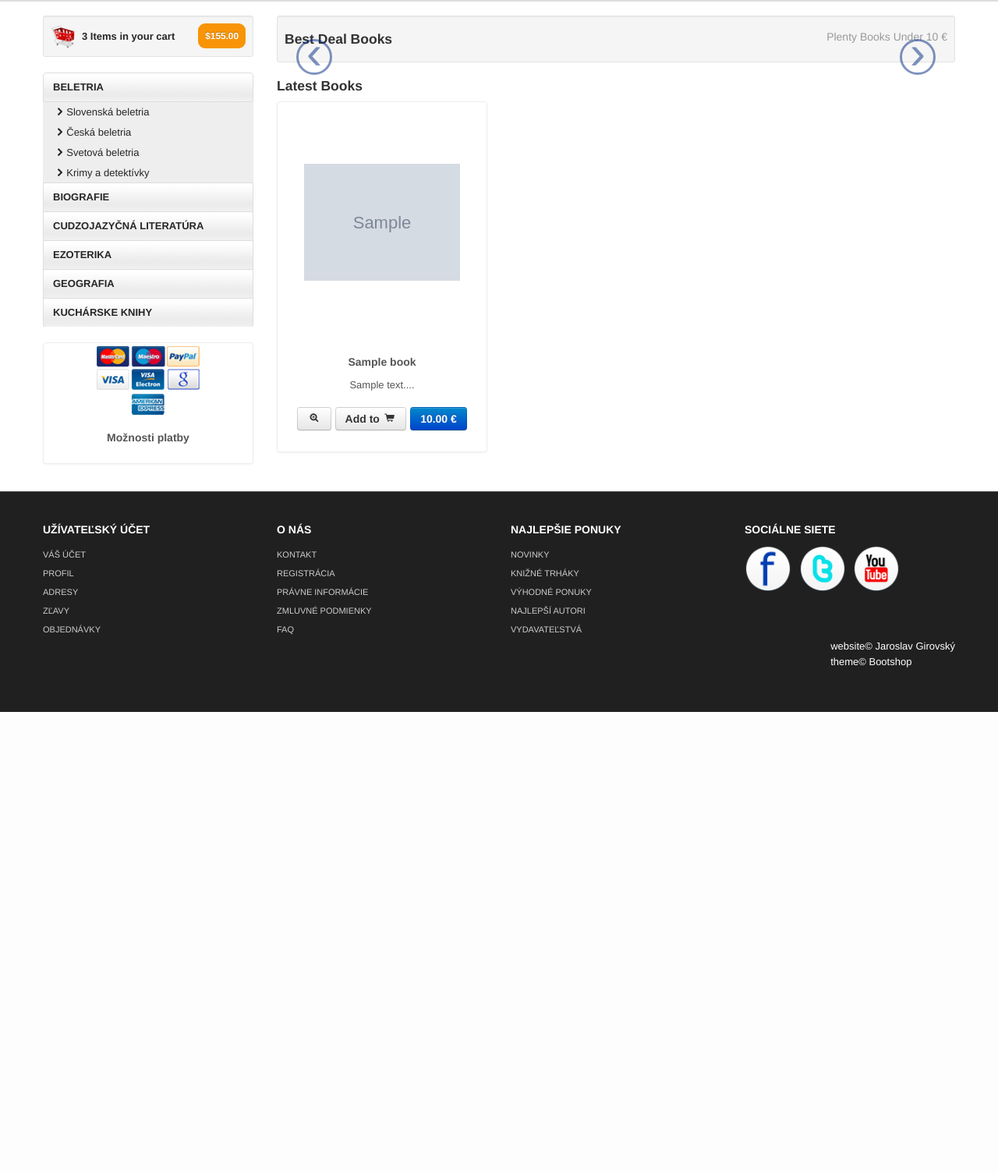
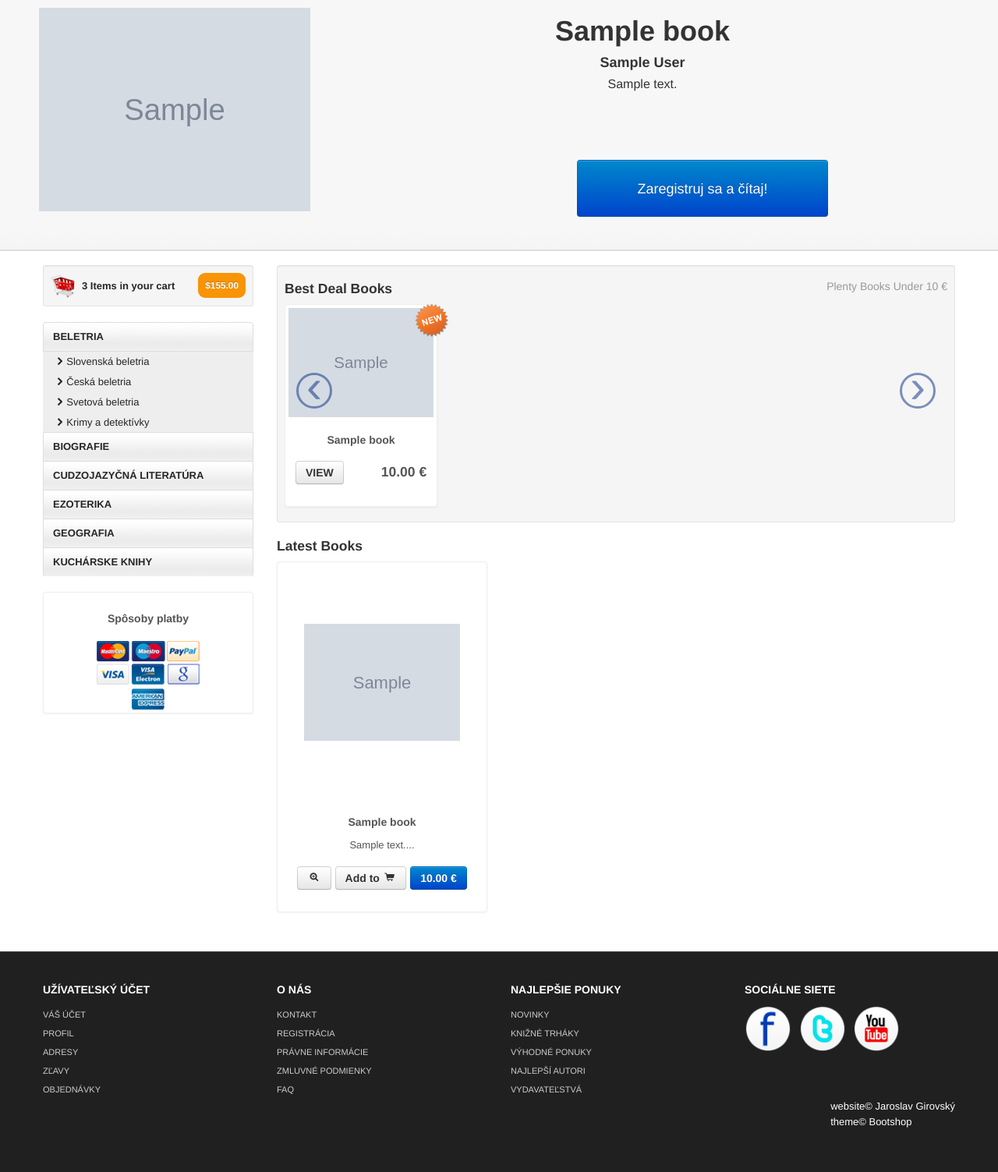
Before and after one commit to jagi113/book_store, a Django app: page /books/ in a window 1280 px wide. Shown: the part 127-1630 px from the top of the page at 78% size. Before the commit the page ends 1040 px from the top, so only its background shows below. Run offline with Django 4.2, Linux system fonts and the light colour scheme; tables that the repository leaves empty hold one stand-in row (values such as "Sample post"); grey boxes marked "Sample" are stand-in pictures.

Commit message:
carousel

```diff
--- a/templates/includes/carousel.html
+++ b/templates/includes/carousel.html
@@ -1,17 +1,27 @@
 {% load static %}
+
 <div id="carouselBlk">
+
 	<div id="myCarousel" class="carousel slide">
+
 		<div class="carousel-inner">
+
 			{% for book in books.carousel_content %}
-			<div class="item">
-			<div class="container">
-				<a href="register.html"><img style="width:100%" src="{{book.image}}" alt="special offers"/></a>
-				<div class="carousel-caption">
-					<h4>{{book.title|slice:"30"}}{% if book.title|length > 30 %}...{%endif%}</h4>
-					<p>{{book.description|slice:"130"}}...</p>
-					</div>
+
+			<div class="item {% if forloop.first %} active {% endif %}" >
+				<div class="container" style="display:flex;width: 100%;max-width: 1200px; margin: 0 auto;" >
+						<div style="flex:30%;padding:10px;height:300px;">
+							<img src="{{ book.image }}" style="margin: auto; max-height: 100%; max-width: 100%;">
+						</div>
+						<div style="flex:70%;padding:10px;height:300px; justify-content: center;">
+							<h1 style="font-size: 36px; margin-bottom: 10px;">{% if book.title|length > 30 %}{{ book.title|truncatechars:130|wordwrap:70 }}...{% else %}{{ book.title }}{% endif %}</h1>
+							<h4 style="font-size: 18px; margin-bottom: 10px;">{{ book.author }}</h4>
+							<p style="font-size: 16px;">{% if book.description|length > 130 %}{{ book.description|truncatechars:130|wordwrap:70 }}...{% else %}{{ book.description }}{% endif %}</p>
+							<a href="" class="btn btn-primary" style="margin-bottom: 10px;object-align:center;font-size: 18px" >Zaregistruj sa a čítaj!</a>
+						  </div>
+				</div>
 			</div>
-			</div>
+
 		  	{% endfor %}
 		</div>
 		<a class="left carousel-control" href="#myCarousel" data-slide="prev">&lsaquo;</a>
--- a/templates/includes/sidebar.html
+++ b/templates/includes/sidebar.html
@@ -55,9 +55,10 @@
           </div><br/>
       -->
         <div class="thumbnail">
+            <div class="caption">
+              <h5>Spôsoby platby</h5>
+            </div>
             <img src="{% static 'themes/images/payment_methods.png'%}" title="Bootshop Payment Methods" alt="Payments Methods">
-            <div class="caption">
-              <h5>Možnosti platby</h5>
-            </div>
+
           </div>
 </div>
--- a/templates/index.html
+++ b/templates/index.html
@@ -15,7 +15,7 @@
                     <!-- section of 4 products rotating -->
 
                     {% for group in books.best_deals|batch:"4" %}
-                    <div class="item">
+                    <div class="item {% if forloop.first %} active {% endif %}">
                         <ul class="thumbnails">
 
                             {% for book in group %}
@@ -66,3 +66,7 @@
 </div>
 
 {% endblock content %}
+
+{% block carousel %}
+{% include "includes/carousel.html" %}
+{% endblock carousel%}
```
